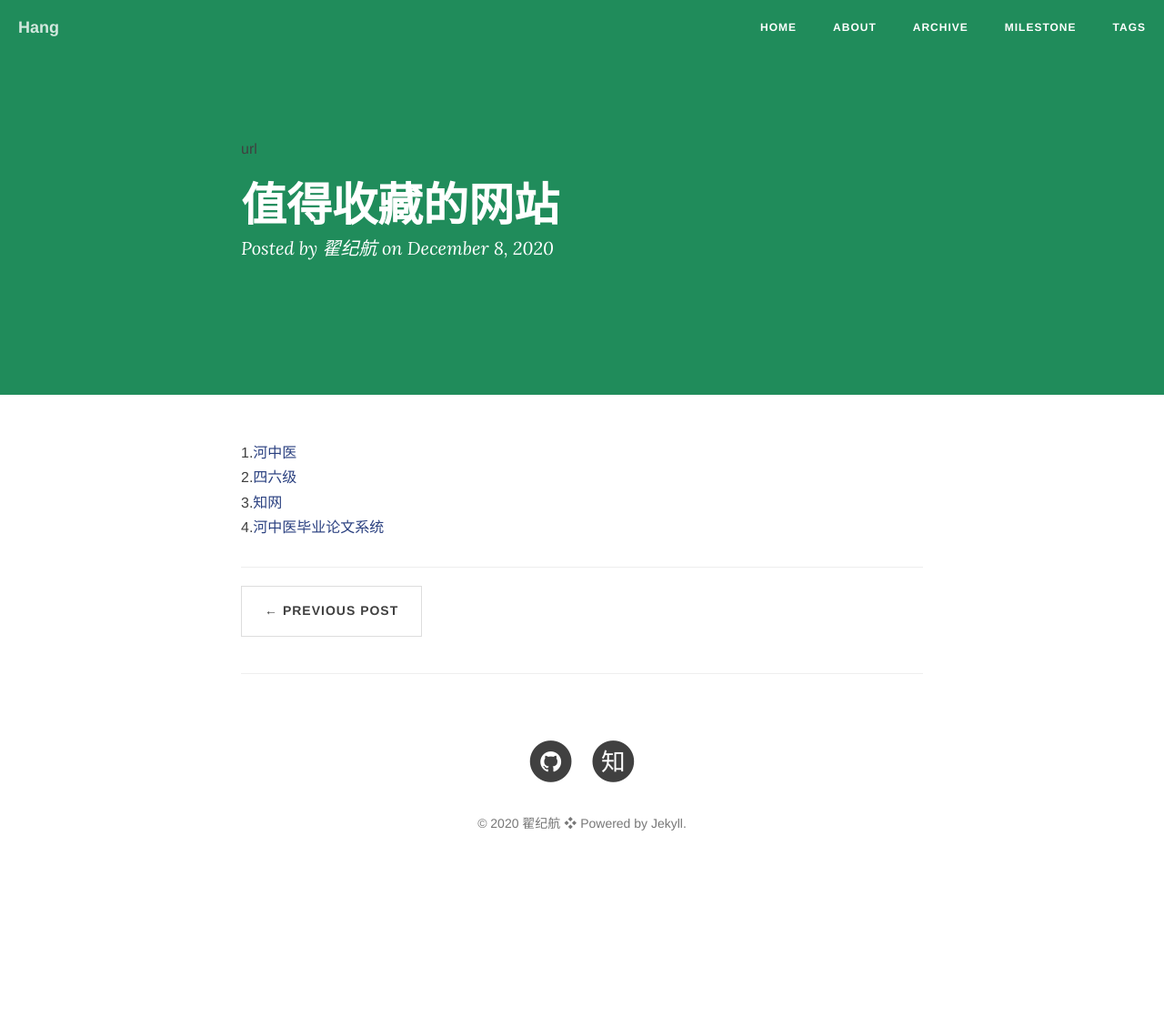
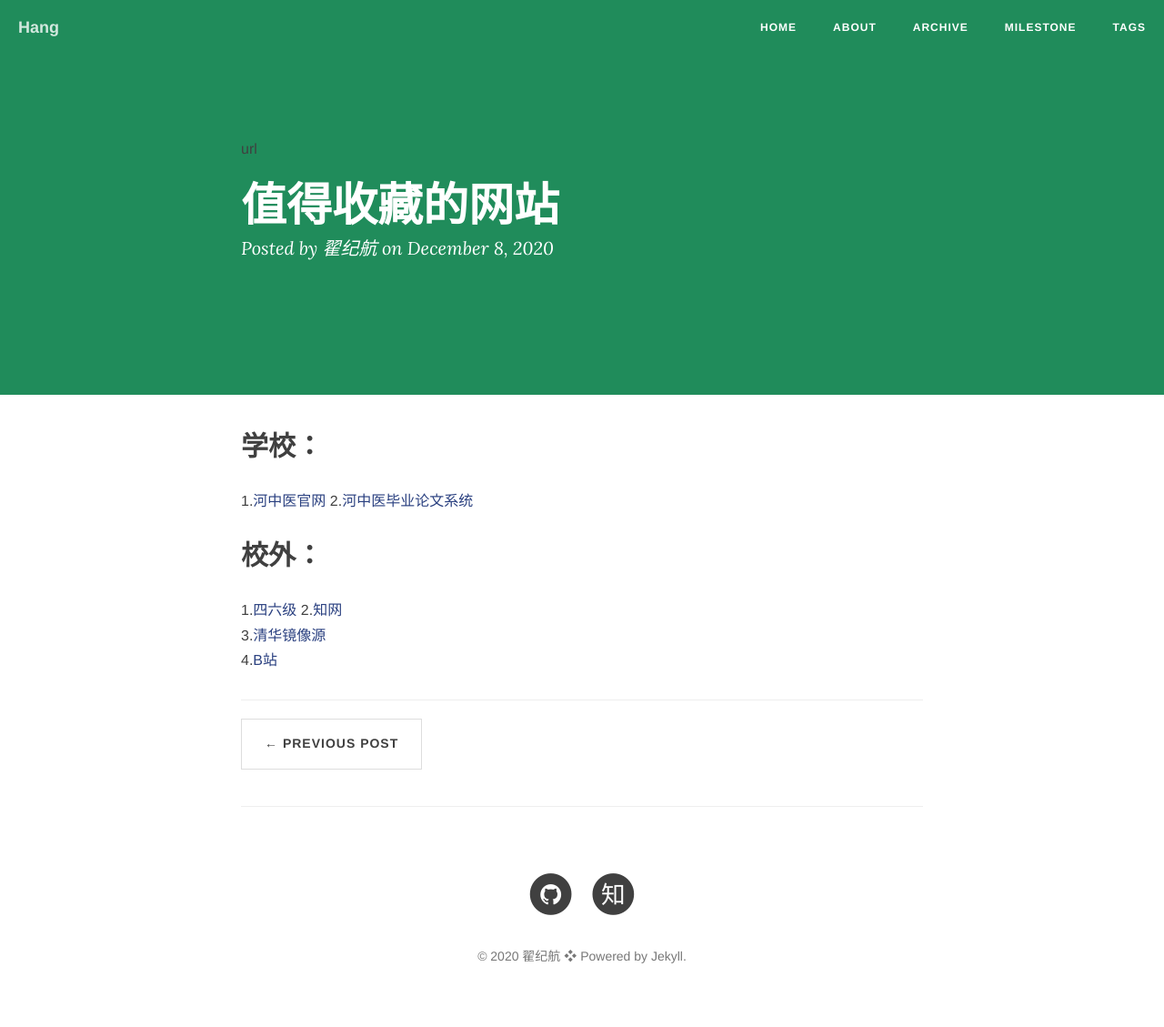
Before and after one commit to hang921727/hang.github.io, a Jekyll site: the page built from _posts/2020-12-08-第四篇.md, in a window 1280 px wide. Shown: the whole page at 91% size. Built offline with Jekyll 4.4.1, drawn with Linux system fonts in a browser that asks for light colours; nearby versions of some CDN libraries; comment, search, counter and statistics services are not loaded; before the commit the page ends 983 px from its top, so only the background shows below that.

Commit message:
Firs Push

```diff
--- a/_posts/2020-12-08-第四篇.md
+++ b/_posts/2020-12-08-第四篇.md
@@ -7,8 +7,13 @@
 description: 网站、持续更新
 ---
 
+## 学校：
 
-1.[河中医](https://www.hactcm.edu.cn/)
-2.[四六级](http://cet.neea.edu.cn/cet/)
-3.[知网](https://www.cnki.net/)
-4.[河中医毕业论文系统](http://hactcm.co.cnki.net/Login.html?dp=hactcm&r=1607424698863)
+1.[河中医官网](https://www.hactcm.edu.cn/)
+2.[河中医毕业论文系统](http://hactcm.co.cnki.net/Login.html?dp=hactcm&r=1607424698863)
+
+## 校外：
+1.[四六级](http://cet.neea.edu.cn/cet/)
+2.[知网](https://www.cnki.net/)
+3.[清华镜像源](https://mirrors.tuna.tsinghua.edu.cn/)
+4.[B站](https://www.bilibili.com/)
```
